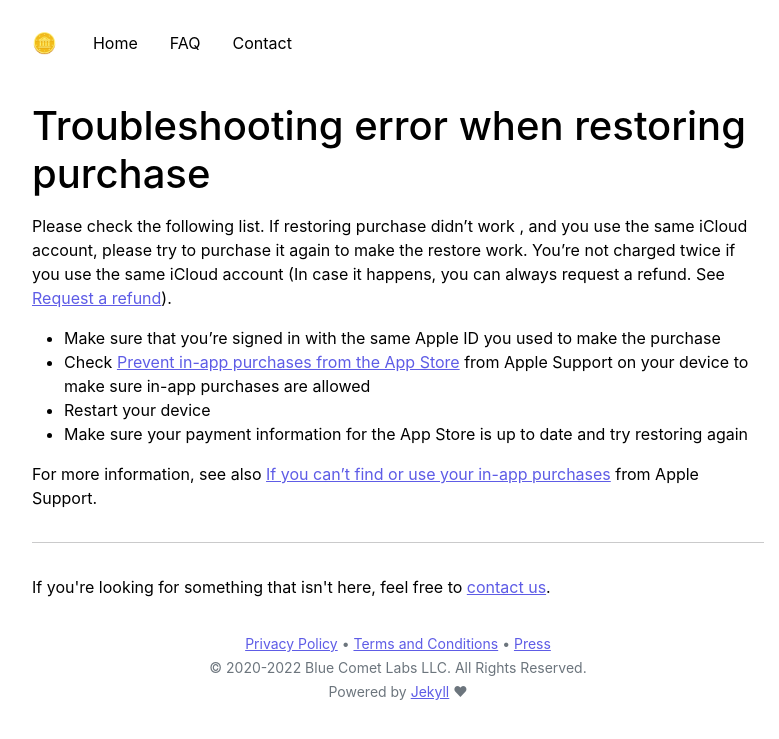
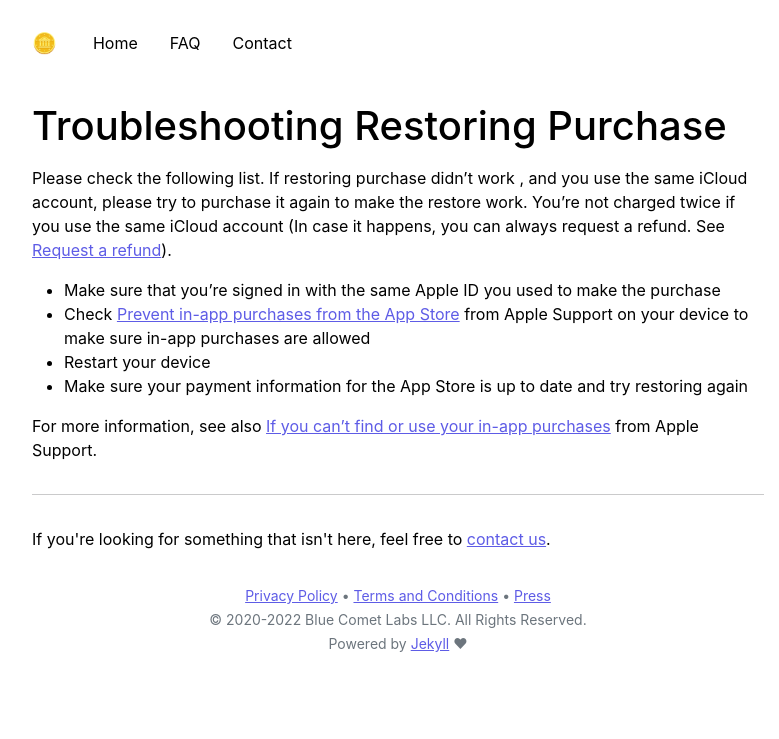
Before and after one commit to bluecometlabs/getexpenses.app, a Jekyll site: the page built from pages/faq/troubleshooting-restoring-purchase.md, in a window 1280 px wide. Shown: the top 739 px of the page, without its empty margins (242-1021 px from the left). Built offline with Jekyll 4.4.1, drawn with Linux system fonts in a browser that asks for light colours.

Commit message:
Update faq

```diff
--- a/_includes/faq.html
+++ b/_includes/faq.html
@@ -18,8 +18,8 @@
     <div class="row">
         <div class="col-sm">
             <p><strong>Purchases</strong></p>
+            <p>{% include icons/file-text.html %}<a href="/faq/troubleshooting-restoring-purchase">Troubleshooting Restoring Purchase</a></p>
             <p>{% include icons/file-text.html %}<a href="/faq/universal-purchase">Universal Purchase</a></p>
-            <p>{% include icons/file-text.html %}<a href="/faq/troubleshooting-error-when-restoring-purchase">Troubleshooting error when restoring purchase</a></p>
             <p>{% include icons/file-text.html %}<a href="/faq/family-purchases">Family Purchases</a></p>
             <p>{% include icons/file-text.html %}<a href="/faq/request-refund">Request a refund</a></p>
         </div>
--- a/pages/faq/troubleshooting-error-when-restoring-purchase.md
+++ b/pages/faq/troubleshooting-restoring-purchase.md
@@ -1,10 +1,10 @@
 ---
 layout: default
 title: Troubleshooting error when restoring purchase
-permalink: /faq/troubleshooting-error-when-restoring-purchase
+permalink: /faq/troubleshooting-restoring-purchase
 ---
 
-# Troubleshooting error when restoring purchase
+# Troubleshooting Restoring Purchase
 
 Please check the following list. If restoring purchase didn't work , and you use the same iCloud account, please try to purchase it again to make the restore work. You're not charged twice if you use the same iCloud account (In case it happens, you can always request a refund. See [Request a refund](https://getexpenses.app/faq/request-refund)).
 
```
